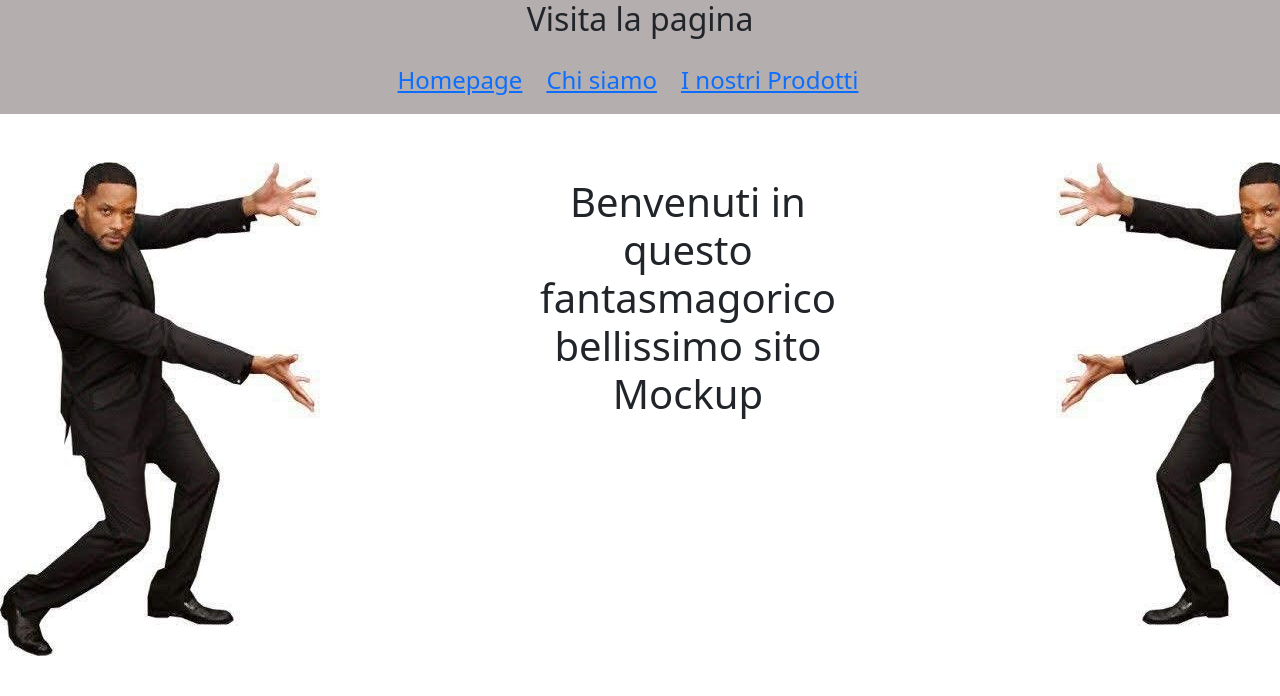
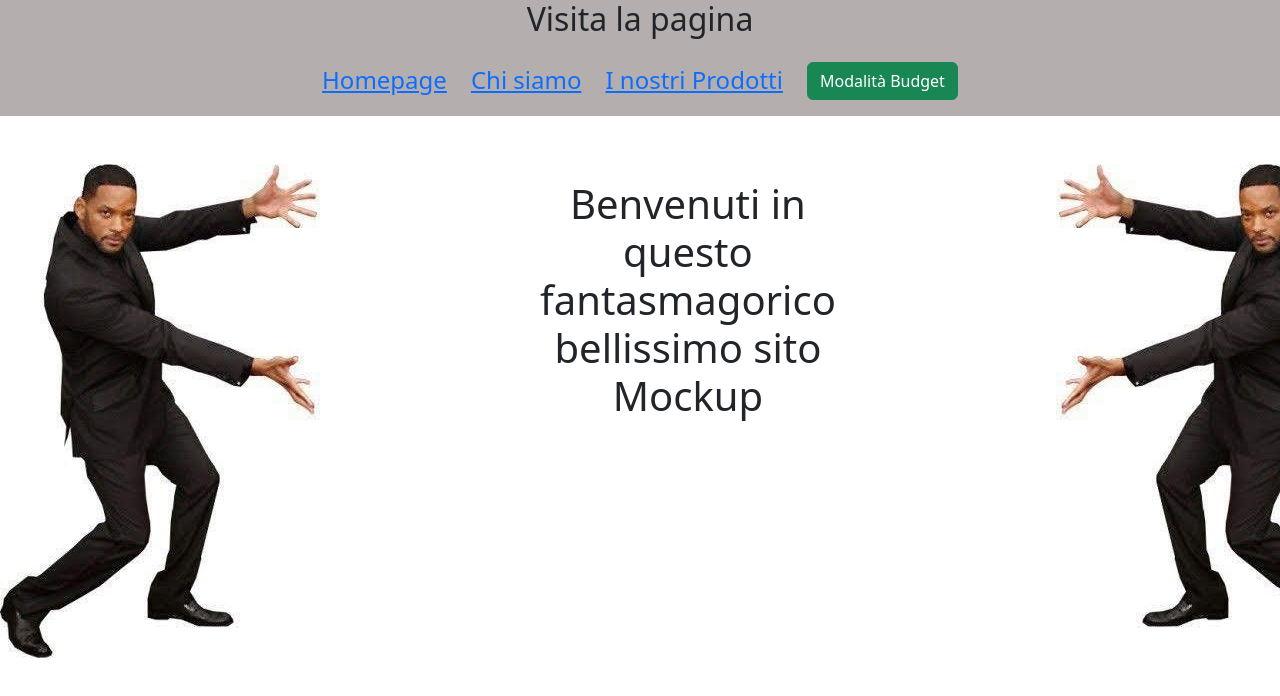
Before and after one commit to rob587/react-context-api, a React (Vite) app: page / in a window 1280 px wide. Shown: the top 696 px of the page. Built offline with nearby package versions, Linux system fonts and the light colour scheme.

Commit message:
added button

```diff
--- a/src/components/Links.jsx
+++ b/src/components/Links.jsx
@@ -20,6 +20,7 @@ const Links = () => {
                         <li className="me-4">
                             <NavLink to="/products">I nostri Prodotti</NavLink>
                         </li>
+                        <button className='btn btn-success'>Modalità Budget</button>
                     </ul>
                 </div>
             </div>
```
